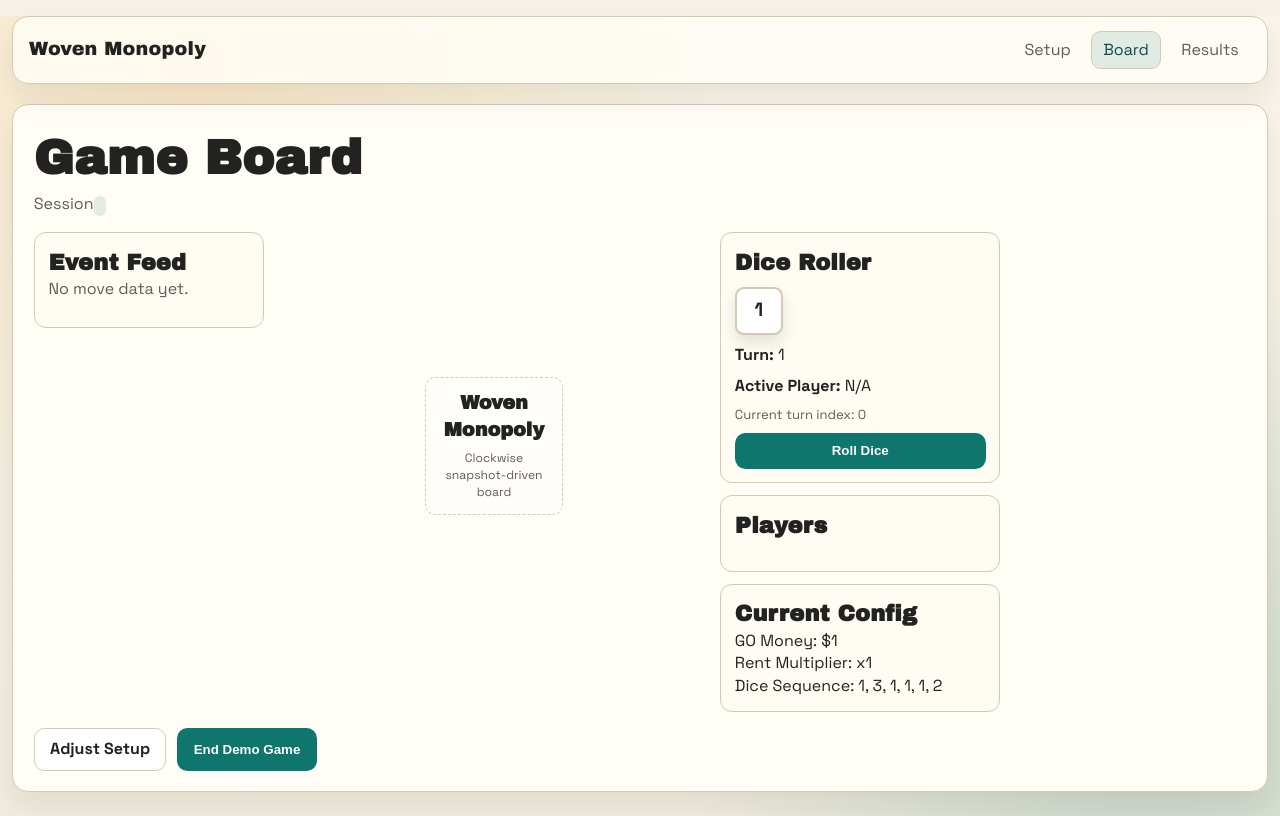
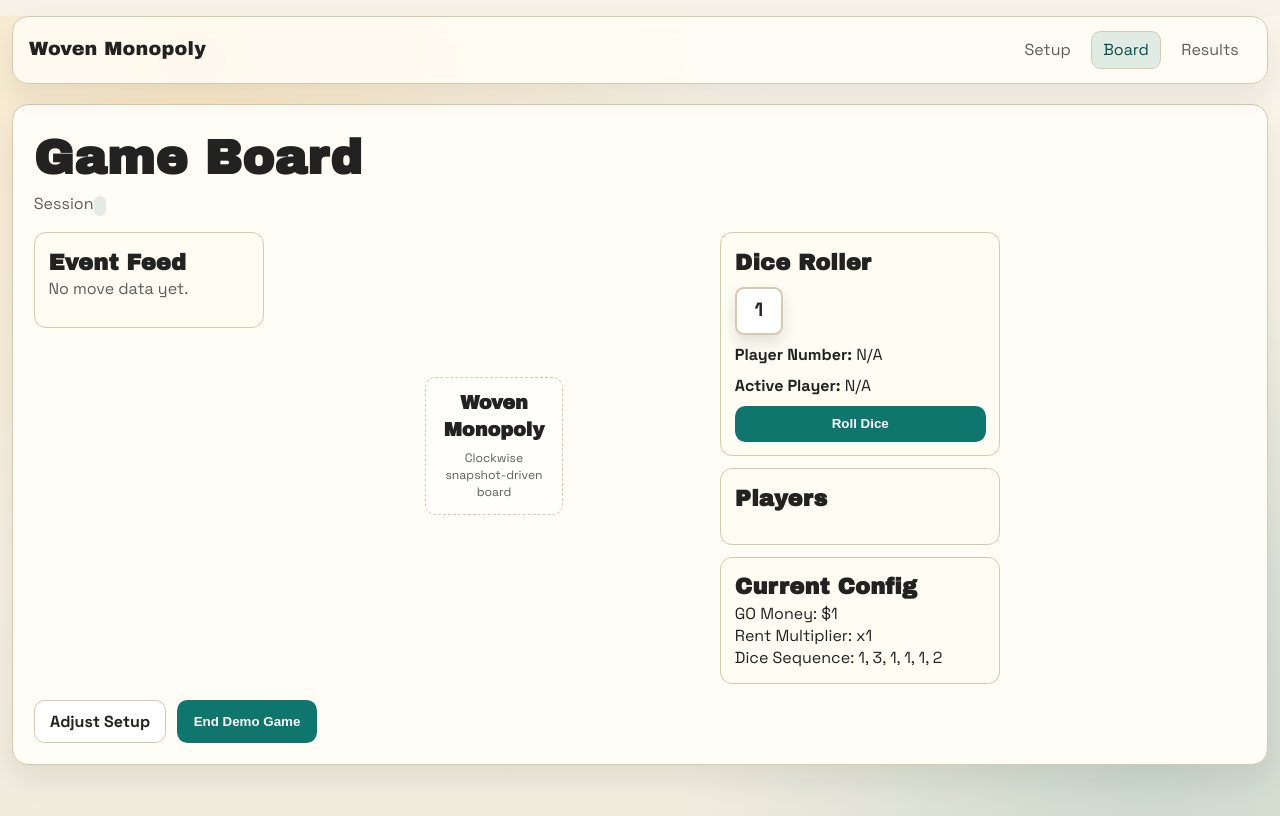
Before and after one commit to riwazudas/woven-monopoly-frontend, a Vue app: page /game in a window 1280 px wide. Built offline with nearby package versions, Linux system fonts and the light colour scheme; sample sign-in values are in the browser's storage.

Commit message:
updated font style and naming in panel

```diff
--- a/src/components/DiceRoller.vue
+++ b/src/components/DiceRoller.vue
@@ -6,9 +6,12 @@ const sessionStore = useGameSessionStore()
 
 const canRoll = computed(() => sessionStore.canRoll && !sessionStore.isGameOver)
 const isRolling = computed(() => sessionStore.isRolling)
-const currentTurn = computed(() => sessionStore.currentTurn)
-const turnNumber = computed(() => sessionStore.turnNumber)
+const players = computed(() => sessionStore.players)
 const currentPlayerName = computed(() => sessionStore.currentPlayerName)
+const currentPlayerNumber = computed(() => {
+  const idx = players.value.findIndex((player) => player.name === currentPlayerName.value)
+  return idx >= 0 ? idx + 1 : 'N/A'
+})
 const lastMove = computed(() => sessionStore.lastMove)
 const movementEvent = computed(() => sessionStore.movementEvent)
 const boardSize = computed(() => sessionStore.boardTiles.length)
@@ -107,9 +110,8 @@ const roll = async () => {
     <div class="dice-face" :class="{ 'dice-face-rolling': isRolling }" aria-hidden="true">
       {{ visualFace }}
     </div>
-    <p><strong>Turn:</strong> {{ turnNumber }}</p>
+    <p><strong>Player Number:</strong> {{ currentPlayerNumber }}</p>
     <p><strong>Active Player:</strong> {{ currentPlayerName }}</p>
-    <p class="lead">Current turn index: {{ currentTurn }}</p>
     <button class="btn primary" type="button" :disabled="!canRoll" @click="roll">
       {{ isRolling ? 'Rolling...' : 'Roll Dice' }}
     </button>
--- a/src/style.css
+++ b/src/style.css
@@ -586,6 +586,7 @@ code {
   justify-content: space-between;
   align-items: center;
   gap: 0.55rem;
+  font-size: 0.9rem;
 }
 
 .notice-success {
```
